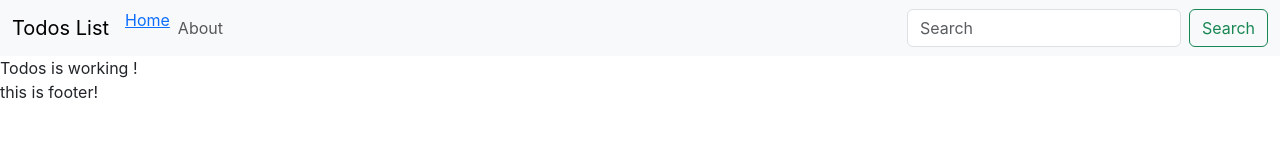
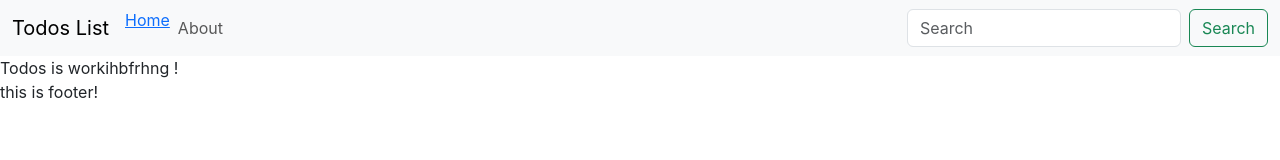
Before and after one commit to sxumit/Todos-List_ReactApp, a React (Create React App) app: page / in a window 1280 px wide. Shown: the top 160 px of the page. Built offline with nearby package versions, Linux system fonts and the light colour scheme.

Commit message:
Minor change

```diff
--- a/src/MyComponents/Todos.js
+++ b/src/MyComponents/Todos.js
@@ -3,7 +3,7 @@ import React from 'react'
 const Todos = () => {
   return (
     <div>
-      Todos is working !
+      Todos is workihbfrhng !
     </div>
   )
 }
```
